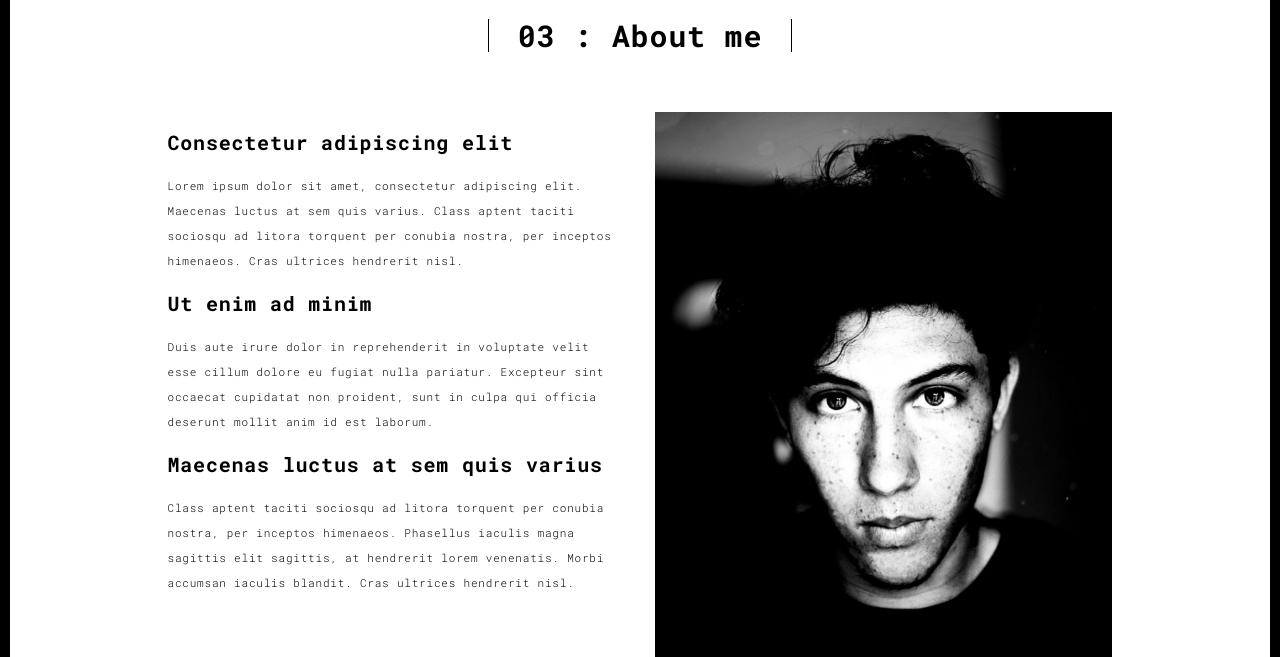
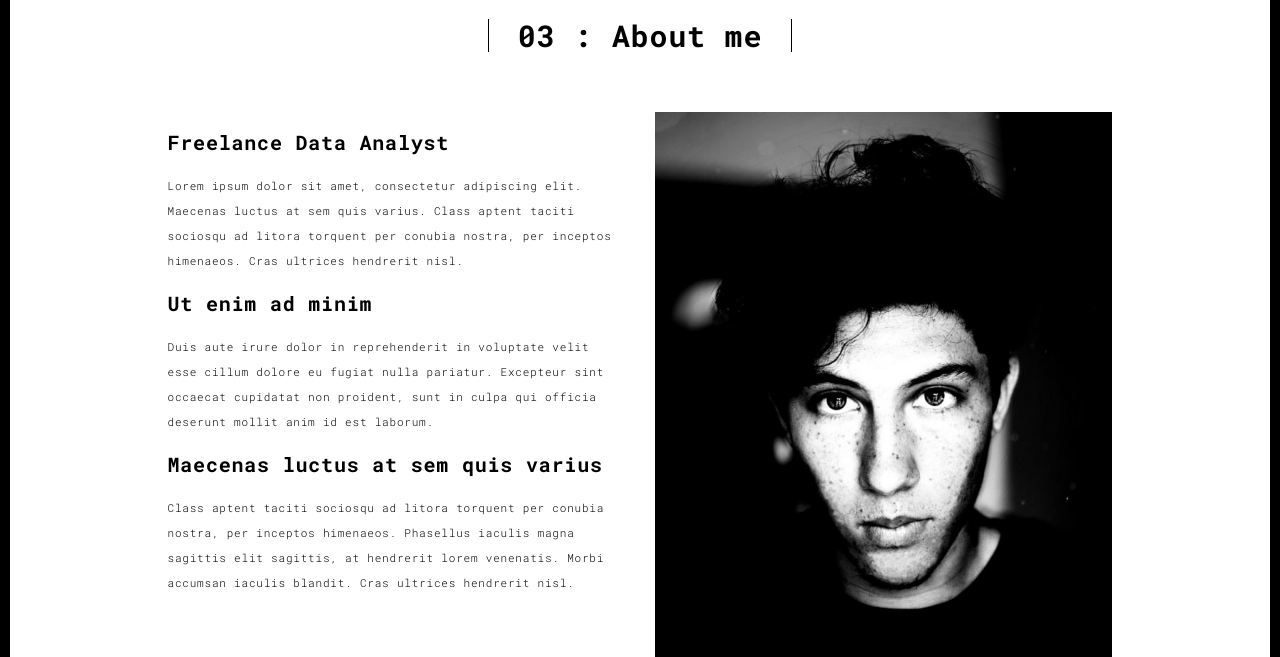
Before and after one commit to k-t-f/portfolio, a Flask app: page /about.html in a window 1280 px wide. Shown: the part 90-747 px from the top of the page. Run offline with Flask 2, Linux system fonts and the light colour scheme; some libraries are stand-ins or nearby versions.

Commit message:
Update about.html

```diff
--- a/templates/about.html
+++ b/templates/about.html
@@ -61,7 +61,7 @@
             <div class="col-md-10 col-md-offset-1">
               <div class="row">
                 <div class="col-xs-12 col-md-6">
-                  <h3>Consectetur adipiscing elit</h3>
+                  <h3>Freelance Data Analyst</h3>
                   <p>Lorem ipsum dolor sit amet, consectetur adipiscing elit. Maecenas luctus at sem quis varius.
                   Class aptent taciti sociosqu ad litora torquent per conubia nostra, per inceptos himenaeos. Cras ultrices hendrerit nisl.</p>
                   <h3>Ut enim ad minim  </h3>
```
